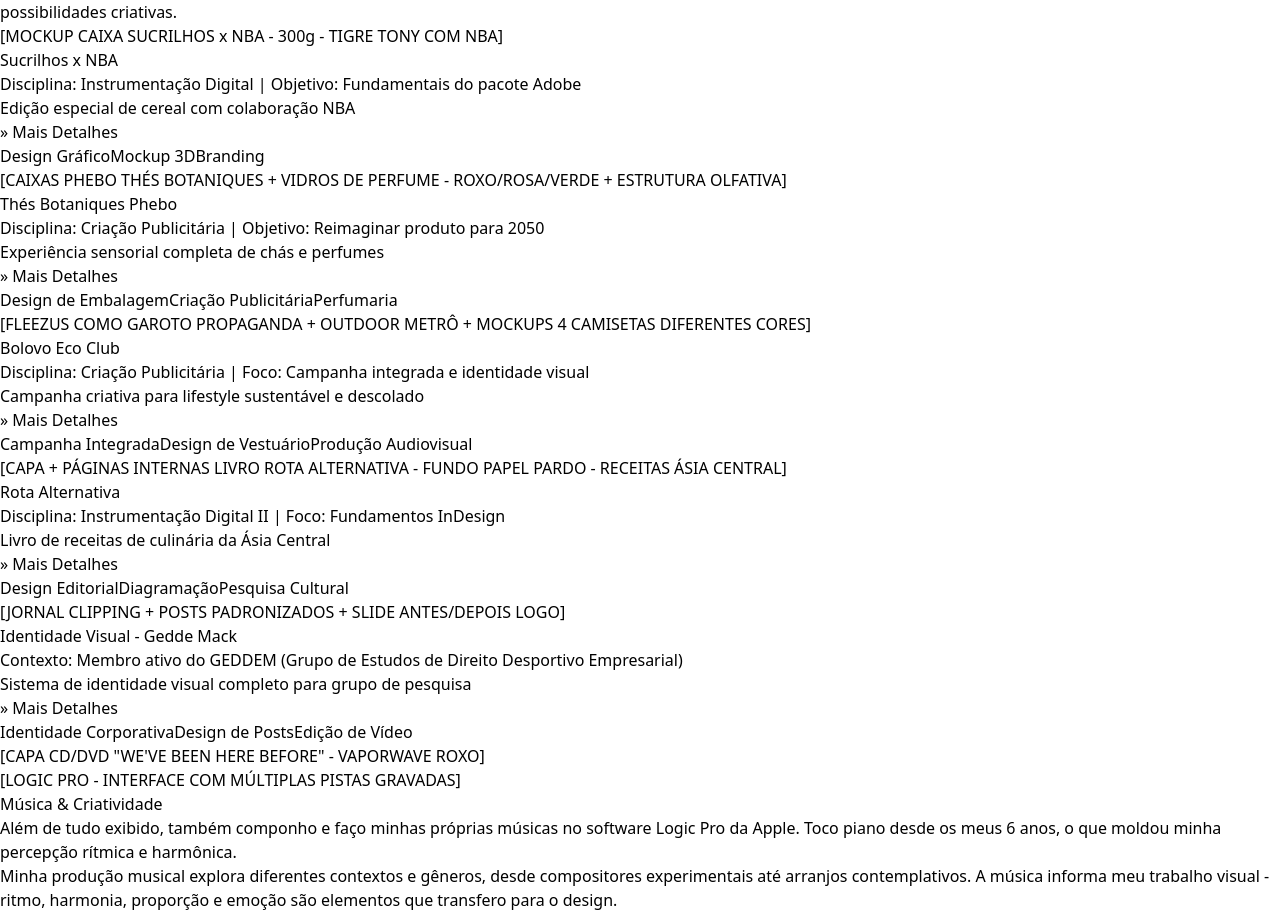
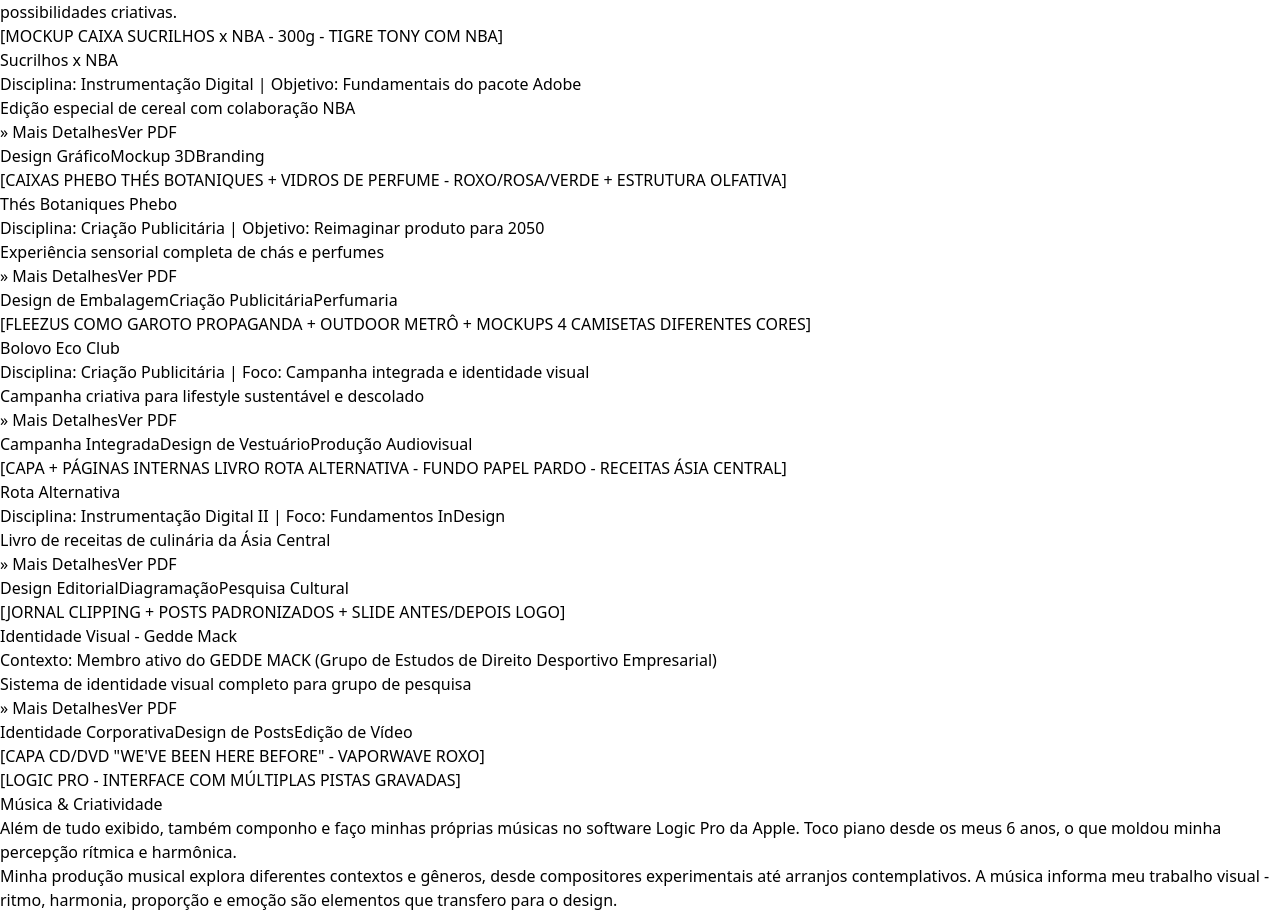
Before and after one commit to enzoalmeiida/portfolio-antonio, a React (Vite) app: page / in a window 1280 px wide. Shown: the part 1688-2604 px from the top of the page. Built offline with nearby package versions, Linux system fonts and the light colour scheme; no server answers.

Commit message:
Atualiza projetos com padronizacao visual e botao Ver PDF

```diff
--- a/src/App.jsx
+++ b/src/App.jsx
@@ -47,7 +47,8 @@
       fullDesc: 'Na matéria Instrumentação Digital, tivemos que criar uma edição especial de caixa de cereal usando mockups Adobe. Escolhi a marca Sucrilhos para colaborar com a NBA, a liga de basquete americana famosa por suas parcerias com marcas como Hellmann\'s e Nescau. A energia matinal que o produto oferece combina perfeitamente com o universo esportivo, e o sabor de xarope de bordo (Maple Syrup) remete à cultura norte-americana, tornando a colaboração coerente e impactante.',
       context: 'Disciplina: Instrumentação Digital | Objetivo: Fundamentais do pacote Adobe',
       disciplines: ['Design Gráfico', 'Mockup 3D', 'Branding'],
-      image: '[MOCKUP CAIXA SUCRILHOS x NBA - 300g - TIGRE TONY COM NBA]'
+      image: '[MOCKUP CAIXA SUCRILHOS x NBA - 300g - TIGRE TONY COM NBA]',
+      pdf: '/Cream and Black Modern Creative Portfolio Presentation.pdf'
     },
     {
       id: 2,
@@ -56,7 +57,8 @@
       fullDesc: 'Na disciplina de Criação Publicitária, reimaginei a marca Phebo para 2050, inspirado no case de sucesso dos sorvetes Granado. Criei os "Thés Botaniques" - uma linha que combina chás e perfumes com fragrâncias similares, proporcionando uma experiência sensorial integrada. Cada kit contém 12 sachês de chá (2 de cada sabor) e 6 amostras de fragrâncias de 15ml. O design da caixa integra flores como Lavanda, Flor de Laranjeira, Lírio-do-vale, Magnólia, Jasmim Sambac e Rosa Damascena, remetendo a um jardim sofisticado. Trabalhei com carinho nos detalhes, inspirando-me nas pirâmides de fragrâncias do Fragrantica para a apresentação visual.',
       context: 'Disciplina: Criação Publicitária | Objetivo: Reimaginar produto para 2050',
       disciplines: ['Design de Embalagem', 'Criação Publicitária', 'Perfumaria'],
-      image: '[CAIXAS PHEBO THÉS BOTANIQUES + VIDROS DE PERFUME - ROXO/ROSA/VERDE + ESTRUTURA OLFATIVA]'
+      image: '[CAIXAS PHEBO THÉS BOTANIQUES + VIDROS DE PERFUME - ROXO/ROSA/VERDE + ESTRUTURA OLFATIVA]',
+      pdf: '/Cream and Black Modern Creative Portfolio Presentation.pdf'
     },
     {
       id: 3,
@@ -65,7 +67,8 @@
       fullDesc: 'Em Criação Publicitária, desenvolvi uma campanha criativa e visualmente impactante para a Bolovo Eco Club, explorando identidade visual e público-alvo jovem interessado em sustentabilidade. O desafio era conscientizar sem ser "careta" ou "chato", tornando o ativismo mais descolado e próximo do consumidor. Participei do desenvolvimento de conceitos, design de peças de roupa, anúncios em formatos diversos (vídeo vertical 15s para TikTok, trailer longo, peças de rádio) e mantive coerência visual em todas as entregas com o garoto propaganda Fleezus.',
       context: 'Disciplina: Criação Publicitária | Foco: Campanha integrada e identidade visual',
       disciplines: ['Campanha Integrada', 'Design de Vestuário', 'Produção Audiovisual'],
-      image: '[FLEEZUS COMO GAROTO PROPAGANDA + OUTDOOR METRÔ + MOCKUPS 4 CAMISETAS DIFERENTES CORES]'
+      image: '[FLEEZUS COMO GAROTO PROPAGANDA + OUTDOOR METRÔ + MOCKUPS 4 CAMISETAS DIFERENTES CORES]',
+      pdf: '/Cream and Black Modern Creative Portfolio Presentation.pdf'
     },
     {
       id: 4,
@@ -74,16 +77,18 @@
       fullDesc: 'Na disciplina de Instrumentação Digital II, aprendemos os fundamentos do InDesign criando um livro de receitas. No "Rota Alternativa", explorei a culinária de países com pouco destaque - a Ásia Central. Merguei na cultura e culinária do Quirguistão, Tajiquistão e Turcomenistão, desenvolvendo diagramação com fundo em papel pardo, receitas como Besh Barmak, Plov e Pishme, com seções de Modo de Preparo, Finalização e curiosidades "Você Sabia?". Um processo muito divertido que resultou em um livro visualmente coeso e educativo.',
       context: 'Disciplina: Instrumentação Digital II | Foco: Fundamentos InDesign',
       disciplines: ['Design Editorial', 'Diagramação', 'Pesquisa Cultural'],
-      image: '[CAPA + PÁGINAS INTERNAS LIVRO ROTA ALTERNATIVA - FUNDO PAPEL PARDO - RECEITAS ÁSIA CENTRAL]'
+      image: '[CAPA + PÁGINAS INTERNAS LIVRO ROTA ALTERNATIVA - FUNDO PAPEL PARDO - RECEITAS ÁSIA CENTRAL]',
+      pdf: '/Cream and Black Modern Creative Portfolio Presentation.pdf'
     },
     {
       id: 5,
       title: 'Identidade Visual - Gedde Mack',
       shortDesc: 'Sistema de identidade visual completo para grupo de pesquisa',
       fullDesc: 'Como membro ativo do Grupo de Estudos de Direito Desportivo Empresarial do Mackenzie, participei na criação de artes, posts e edição de vídeos. Formulei uma nova identidade visual completa para o grupo: paleta de cores, fontes, padronagem e um novo logo que refletisse a modernidade e profissionalismo do grupo. O sistema visual foi aplicado em clipping semanal, posts padronizados e toda comunicação externa.',
-      context: 'Contexto: Membro ativo do GEDDEM (Grupo de Estudos de Direito Desportivo Empresarial)',
+      context: 'Contexto: Membro ativo do GEDDE MACK (Grupo de Estudos de Direito Desportivo Empresarial)',
       disciplines: ['Identidade Corporativa', 'Design de Posts', 'Edição de Vídeo'],
-      image: '[JORNAL CLIPPING + POSTS PADRONIZADOS + SLIDE ANTES/DEPOIS LOGO]'
+      image: '[JORNAL CLIPPING + POSTS PADRONIZADOS + SLIDE ANTES/DEPOIS LOGO]',
+      pdf: '/Cream and Black Modern Creative Portfolio Presentation.pdf'
     }
   ]
 
@@ -223,7 +228,7 @@
                     <h3 className="text-3xl font-bold text-white mb-2 tracking-tight">
                       {project.title}
                     </h3>
-                    <p className={`text-sm uppercase tracking-wider ${idx % 2 === 0 ? 'text-[#FF8E00]/90' : 'text-white/60'}`}>
+                    <p className="text-sm uppercase tracking-wider text-[#FF8E00]/90">
                       {project.context}
                     </p>
                   </div>
@@ -232,12 +237,23 @@
                     {project.shortDesc}
                   </p>
 
-                  <button
-                    onClick={() => setExpandedProject(expandedProject === project.id ? null : project.id)}
-                    className={`transition-colors mb-6 text-sm tracking-wider uppercase font-semibold ${idx % 2 === 0 ? 'text-[#FF8E00] hover:text-[#FD7702]' : 'text-[#FFD29A] hover:text-white'}`}
-                  >
-                    {expandedProject === project.id ? '» Menos Detalhes' : '» Mais Detalhes'}
-                  </button>
+                  <div className="flex flex-wrap items-center gap-3 mb-6">
+                    <button
+                      onClick={() => setExpandedProject(expandedProject === project.id ? null : project.id)}
+                      className="transition-colors text-sm tracking-wider uppercase font-semibold text-[#FF8E00] hover:text-[#FD7702]"
+                    >
+                      {expandedProject === project.id ? '» Menos Detalhes' : '» Mais Detalhes'}
+                    </button>
+                    <a
+                      href={encodeURI(project.pdf)}
+                      target="_blank"
+                      rel="noopener noreferrer"
+                      className="inline-flex items-center px-4 py-2 border border-[#FF8E00]/45 bg-[#001428]/55 text-white font-semibold rounded-sm hover:bg-[#002347]/80 hover:border-[#FF8E00]/80 transition-all duration-300 text-xs tracking-wider uppercase"
+                      aria-label={`Ver PDF do projeto ${project.title}`}
+                    >
+                      Ver PDF
+                    </a>
+                  </div>
 
                   {expandedProject === project.id && (
                     <div className={`rounded-lg p-6 mb-6 border ${idx % 2 === 0 ? 'bg-[#001428]/70 border-[#003366]' : 'bg-[#002347]/70 border-[#FF8E00]/30'}`}>
```
Also changed, not shown: 2 other files (tests, documents, lock files or other folders).
